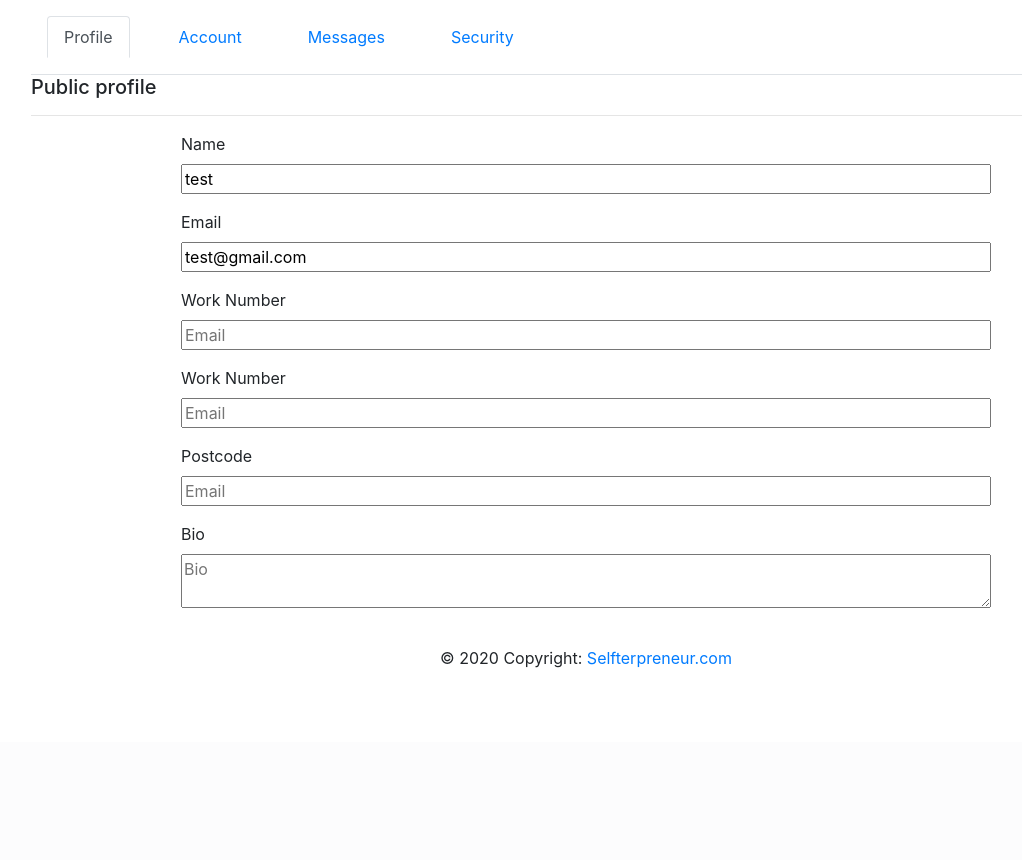
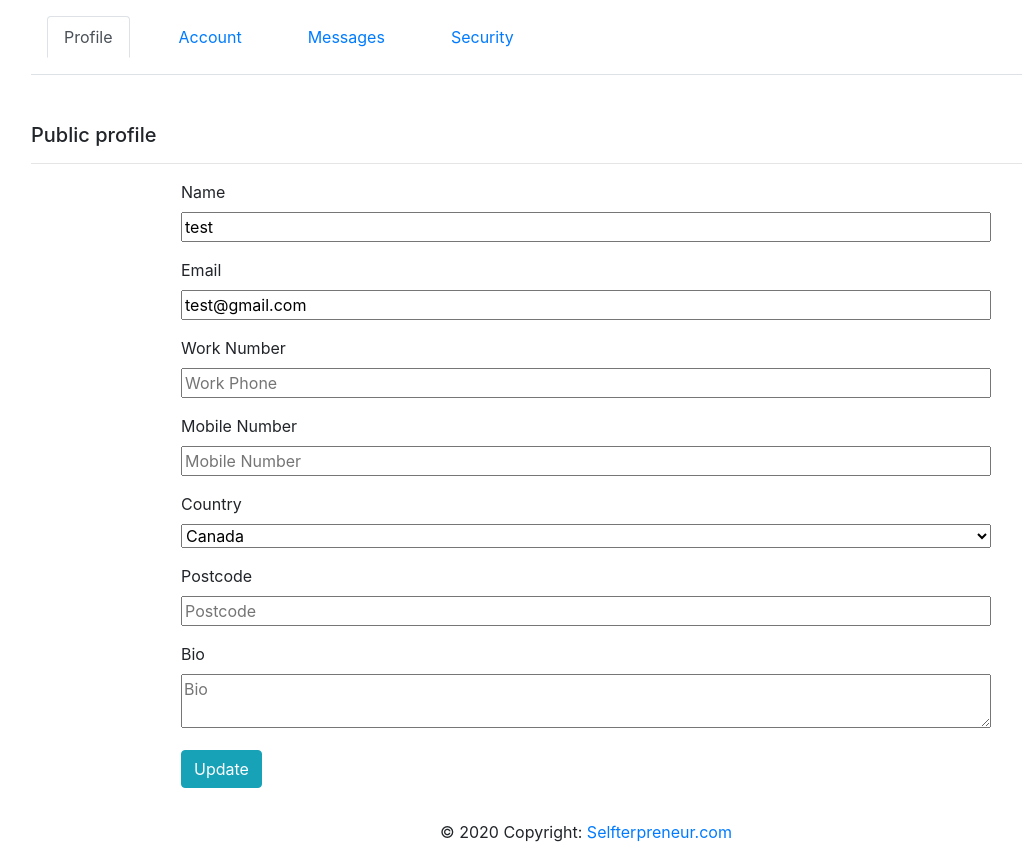
Before and after one commit to olugbengaakindele/selfterpreneur, a Flask app: page /profilesetting in a window 1280 px wide. Shown: the part 58-918 px from the top of the page, without its empty margins (54-1076 px from the left). Before the commit the page ends 726 px from the top, so only its background shows below. Run offline with Flask 2, Linux system fonts and the light colour scheme; a user stored in the database is signed in; some libraries are stand-ins or nearby versions.

Commit message:
profile update

```diff
--- a/app/auth/templates/signin.html
+++ b/app/auth/templates/signin.html
@@ -10,7 +10,7 @@
                     <h3 class="h3 text-center mx-auto">LOGIN</h3>
                 </div>
                 <div class="card-body">
-                    <form class="mt-50 w-75 mx-auto" method="POST" action="/signin">
+                    <form class="mt-50 w-75 mx-auto" method="POST">
                         {{ form.hidden_tag() }}
                         <span class="error">
                             {% if form.password.errors %}
--- a/app/me/forms.py
+++ b/app/me/forms.py
@@ -1,5 +1,5 @@
 from flask_wtf import FlaskForm
-from wtforms import StringField, SubmitField, PasswordField, BooleanField, TextField, TextAreaField
+from wtforms import StringField, SubmitField, SelectField, PasswordField, BooleanField, TextField, TextAreaField
 from wtforms.validators import Email, DataRequired, EqualTo, ValidationError
 from wtforms.fields import html5 as h5fields
 from wtforms.widgets import html5 as h5widgets
@@ -18,8 +18,9 @@ class frmProfile(FlaskForm):
     email = StringField('Email', validators=[DataRequired()])
     mobile_phone = StringField('Mobile Number', validators=[DataRequired(), num_validate])
     work_phone = StringField('Work Number', validators=[DataRequired()])
-    postcode  = StringField('Postcode', validators=[DataRequired()])
+    country = SelectField(u'Country', choices=[('1', 'Canada'), ('2', 'UK'), ('3', 'USA')])
+    postcode = StringField('Postcode', validators=[DataRequired()])
     city = StringField('City', validators=[DataRequired()])
     province = StringField('Province', validators=[DataRequired()])
     bio = TextAreaField('Bio')
-    submit = SubmitField('Submit')
+    update = SubmitField('Update')
--- a/app/me/models.py
+++ b/app/me/models.py
@@ -28,7 +28,7 @@ class Personal_Info(db.Model):
         self.user_work_phone = user_work_phone
         self.user_postcode = user_postcode
         self.user_city = user_city
-        self.user_cuntry = user_country
+        self.user_country = user_country
         self.user_bio = user_bio
         self.user_url= user_url
         self.user_twitter = user_twitter
@@ -45,7 +45,7 @@ class Personal_Info(db.Model):
                    user_work_phone = work_phone,
                    user_postcode = postcode,
                    user_city = city,
-                   user_cuntry = country,
+                   user_country = country,
                    user_bio = bio,
                    user_url= url,
                    user_twitter = twitter,
--- a/app/me/routes.py
+++ b/app/me/routes.py
@@ -2,7 +2,7 @@
 
 from app.me import me
 from app.auth.models import Users
-from flask import render_template, request, redirect, url_for,flash,jsonify
+from flask import render_template, request, redirect, url_for, flash, jsonify
 from flask_login import login_user, logout_user, login_required
 from app.me.forms import frmProfile
 from app.me.models import Personal_Info
@@ -10,9 +10,9 @@ from app import db
 
 
 @me.route("/profilesummary/<myemail_id>")
-@login_required
+# @login_required
 def myprofile(myemail_id):
-    user = Personal_Info.query.filter_by(user_email = myemail_id).first()
+    user = Personal_Info.query.filter_by(user_email=myemail_id).first()
     if user:
         '''user_details = {}
         user_details = { 'name' : user.user_name ,'email' : user.user_email,'m_phone' : user.user_mobile_phone,
@@ -20,7 +20,7 @@ def myprofile(myemail_id):
                              'province' : user.user_province}
         jsonify(user_details)'''
         # get the info from  personal, business and social media to render
-        return render_template("mypage.html", user = user)
+        return render_template("mypage.html", user=user)
     else:
         flash("Create a profile")
         return render_template("mypage.html")
@@ -37,11 +37,9 @@ def personalinfo(myemail_id):
     city = None
     province = None
 
-
-
     if form.validate_on_submit():
         user_info = Personal_Info.query.filter_by(user_email=myemail_id).first()
-        #if user already has personal info details then update record else create new one
+        # if user already has personal info details then update record else create new one
         if user_info:
             user_info.user_name = form.name.data
             user_info.user_email = form.email.data
@@ -64,18 +62,49 @@ def personalinfo(myemail_id):
             # load to database
             Personal_Info.create_personal_info(
                 name, email, mobile_phone, work_phone, city, province)
-            return redirect(url_for('me.myprofile',  myemail_id = email))
+            return redirect(url_for('me.myprofile', myemail_id=email))
 
     # get the info from  personal, business and socail media to render
     return render_template("personalinfo.html", form=form)
 
-@me.route("/profilesetting")
+
+@me.route("/profilesetting", methods=["GET", "POST"])
+@login_required
 def profilesetting():
-    form = frmProfile()
-    return render_template("profilesetting.html", form = form)
+    form_profile = frmProfile()
+    name = None
+    email = None
+    mobile_phone = None
+    work_phone = None
+    country = None
+    city = None
+    postcode = None
+    bio = None
+
+    if form_profile.validate_on_submit():
+        # check user profile already exisit
+        name = form_profile.name.data
+        email = form_profile.email.data
+        mobile_phone = form_profile.mobile_phone.data
+        work_phone = form_profile.work_phone.data
+        country = form_profile.country.data
+        city = form_profile.city.data
+        postcode = form_profile.postcode.data
+        bio = form_profile.bio.data
+
+        user_exist = Personal_Info.query.filter_by(user_email=email).first()
+        if user_exist:
 
 
+            flash("user_Exist")
+            form_profile.name.data = None
+            return redirect(url_for('me.personalinfo'))
+        else:
 
+            flash("user_does not_exit")
+            return redirect(url_for('me.personalinfo', m="no email"))
+
+    return render_template("profilesetting.html", form=form_profile)
 
 
 @me.route("/home")
--- a/app/me/templates/profilesetting.html
+++ b/app/me/templates/profilesetting.html
@@ -20,14 +20,17 @@
     <div class="tab-content">
         <!-- Public Profile tab content -->
         <div class="tab-pane fade show active" id="profile">
-            <h5>Public profile</h5>
+            <h5 class="mt-5">Public profile</h5>
+            {% if (m) %}
+                {{m}}
+            {% endif %}
             <hr>
             <div class="container">
-                <form class="mt-50 w-75 mx-auto" method="POST" action="/signin">
+                <form class="mt-50 w-75 mx-auto" method="post" action="">
                     {{ form.hidden_tag() }}
                     <div class="form-group ">
                         {{ form.name.label  }}
-                        {{ form.name (placeholder ='Email',class ='w-100 m-auto', value =current_user.user_name)}}
+                        {{ form.name (placeholder ='Name',class ='w-100 m-auto', value =current_user.user_name)}}
                     </div>
 
                     <div class="form-group ">
@@ -36,20 +39,29 @@
                     </div>
                     <div class="form-group ">
                         {{ form.work_phone.label  }}
-                        {{ form.mobile_phone  (placeholder ='Email',class ='w-100 m-auto')}}
+                        {{ form.work_phone  (placeholder ='Work Phone',class ='w-100 m-auto')}}
                     </div>
+                    <div class="form-group">
+                        {{ form.mobile_phone.label  }}
+                        {{ form.mobile_phone  (placeholder ='Mobile Number',class ='w-100 m-auto')}}
+                    </div>
+
                     <div class="form-group ">
-                        {{ form.work_phone.label  }}
-                        {{ form.work_phone  (placeholder ='Email',class ='w-100 m-auto')}}
+                        {{ form.country.label  }}
+                        {{ form.country  (class ='w-100 m-auto')}}
                     </div>
 
                     <div class="form-group ">
                         {{ form.postcode.label  }}
-                        {{ form.postcode  (placeholder ='Email',class ='w-100 m-auto')}}
+                        {{ form.postcode  (placeholder ='Postcode',class ='w-100 m-auto')}}
                     </div>
                     <div class="form-group ">
                         {{ form.bio.label  }}
                         {{ form.bio  (placeholder ='Bio',class ='w-100 m-auto')}}
+                    </div>
+                    <div class="form-group ">
+
+                        {{ form.update  (placeholder ='Update',class ='btn btn-info')}}
                     </div>
                 </form>
             </div>
--- a/app/static/js/profilesetting.js
+++ b/app/static/js/profilesetting.js
@@ -1,4 +1,6 @@
 const pstcod = document.querySelector("#postcode");
+const cmbCountry= document.querySelector("#country");
+
 /*http://api.postcodes.io/postcodes/OX495NU*/
 
 
@@ -6,8 +8,11 @@ const pstcod = document.querySelector("#postcode");
 loadEventListeners();
 function loadEventListeners() {
     pstcod.addEventListener("change", getcity);
+    cmbCountry.addEventListener("change", runAjax);
 
 }
+
+
 
 function  getcity(){
 pst_val = pstcod.value;
```
Also changed, not shown: app/auth/forms.py (+20 -22 lines), app/site.db.
